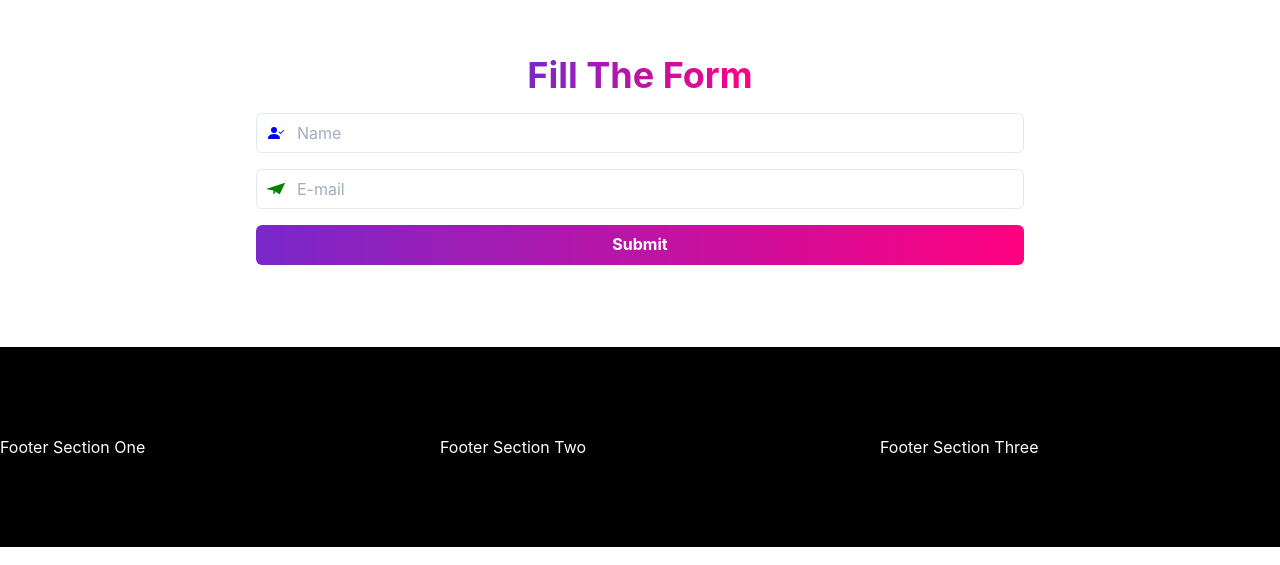
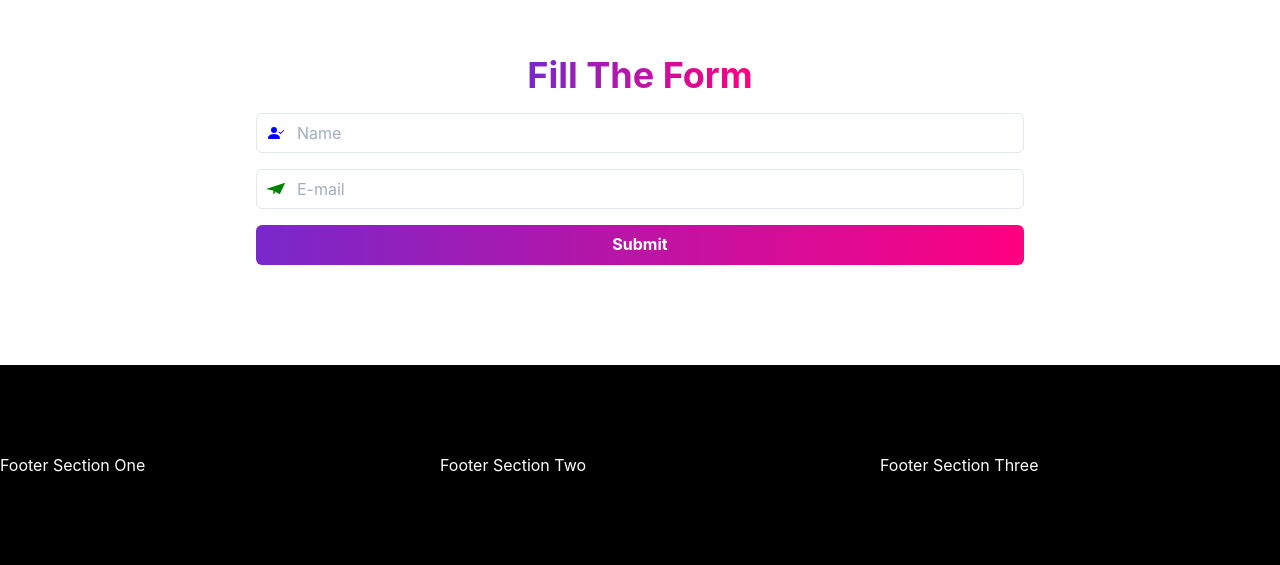
Before and after one commit to Addy209/ST_Next, a Next.js app: page / in a window 1280 px wide. Shown: the part 2261-2826 px from the top of the page. Built offline with nearby package versions, Linux system fonts and the light colour scheme.

Commit message:
footer and submit button alignment issue fixed

```diff
--- a/components/footer/footer.module.css
+++ b/components/footer/footer.module.css
@@ -4,4 +4,5 @@
     color: white;
     display:grid;
     align-items: center;
+    margin-top:18px;
 }
```
